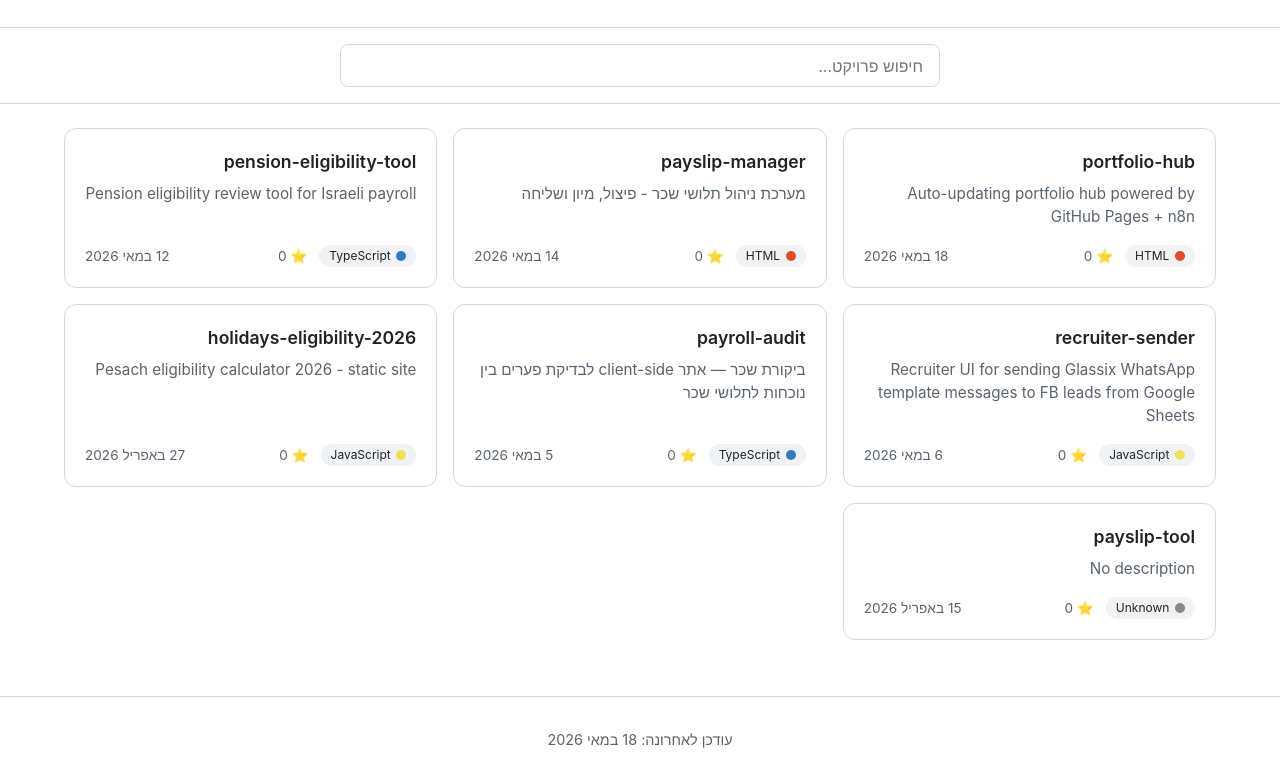
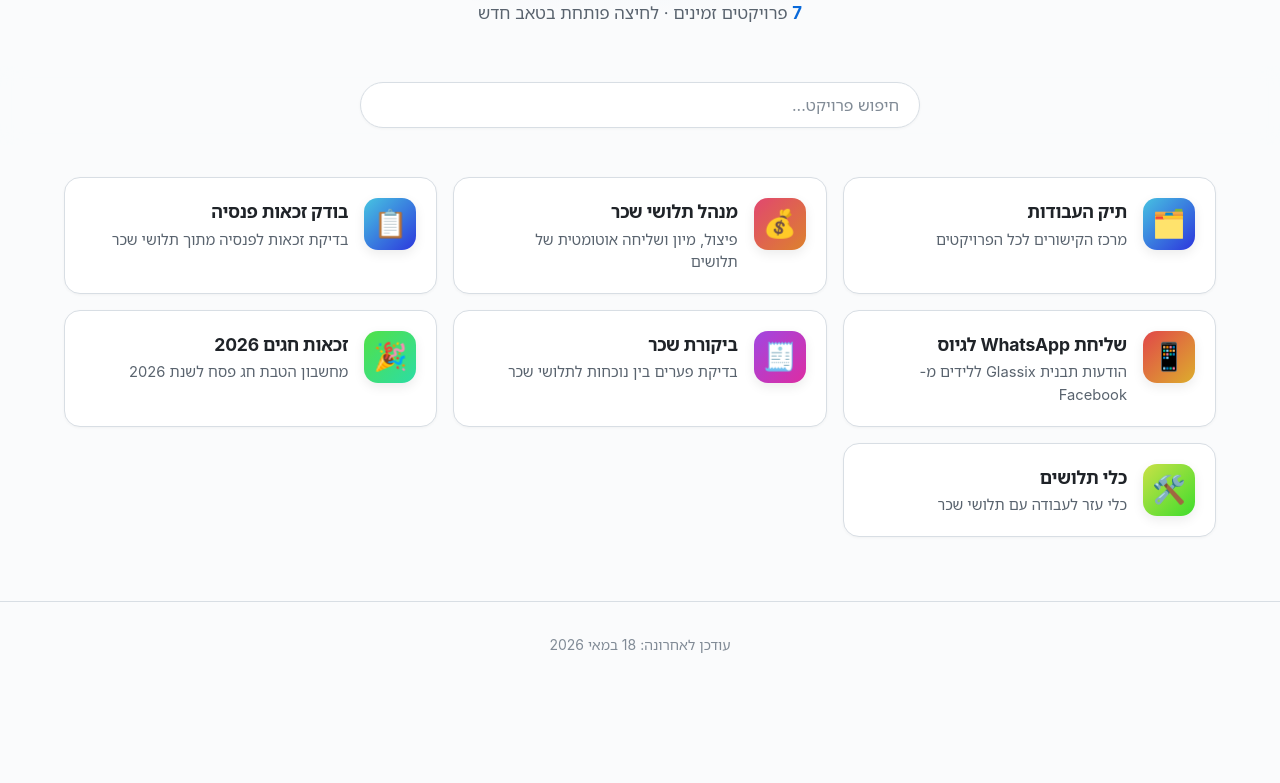
Before and after one commit to oren3443-hue/portfolio-hub, a plain HTML site: page index.html in a window 1280 px wide. Shown: the part 146-929 px from the top of the page. After the commit the page ends 834 px from the top, so only its background shows below. Drawn offline with Linux system fonts and the light colour scheme.

Commit message:
Redesign UI as Hebrew quick-link launcher with per-project icons and gradients

```diff
--- a/index.html
+++ b/index.html
@@ -7,61 +7,89 @@
   <link rel="icon" type="image/svg+xml" href="favicon.svg">
   <meta name="theme-color" content="#3b82f6" media="(prefers-color-scheme: light)">
   <meta name="theme-color" content="#8b5cf6" media="(prefers-color-scheme: dark)">
+  <meta name="description" content="תיק העבודות של אורן - אוסף פרויקטים בתחומי אוטומציה ו-AI">
   <style>
     :root {
-      --bg: #ffffff;
+      --bg: #fafbfc;
       --bg-card: #ffffff;
-      --bg-sticky: rgba(255, 255, 255, 0.85);
+      --bg-sticky: rgba(250, 251, 252, 0.85);
       --text: #1f2328;
       --text-muted: #59636e;
-      --border: #d1d9e0;
-      --border-strong: #afb8c1;
+      --text-subtle: #818b96;
+      --border: #d8dee4;
+      --border-hover: #afb8c1;
       --accent: #0969da;
-      --skeleton-base: #f0f3f6;
-      --skeleton-shine: #e6eaef;
+      --accent-glow: rgba(9, 105, 218, 0.14);
+      --shadow: 0 1px 3px rgba(0, 0, 0, 0.04);
+      --shadow-hover: 0 8px 24px rgba(0, 0, 0, 0.08);
+      --skeleton-base: #eef0f3;
+      --skeleton-shine: #e1e4e8;
     }
 
     @media (prefers-color-scheme: dark) {
       :root {
         --bg: #0d1117;
-        --bg-card: #151b23;
+        --bg-card: #161b22;
         --bg-sticky: rgba(13, 17, 23, 0.85);
         --text: #f0f6fc;
         --text-muted: #9198a1;
+        --text-subtle: #6a737d;
         --border: #2a313c;
-        --border-strong: #3d444d;
+        --border-hover: #3d444d;
         --accent: #4493f8;
-        --skeleton-base: #1a2029;
-        --skeleton-shine: #232a35;
+        --accent-glow: rgba(68, 147, 248, 0.20);
+        --shadow: 0 1px 3px rgba(0, 0, 0, 0.3);
+        --shadow-hover: 0 8px 24px rgba(0, 0, 0, 0.4);
+        --skeleton-base: #1c2128;
+        --skeleton-shine: #2a313c;
       }
     }
 
-    * {
-      box-sizing: border-box;
-    }
+    * { box-sizing: border-box; }
+
+    html { scroll-behavior: smooth; }
 
     body {
       margin: 0;
-      font-family: -apple-system, BlinkMacSystemFont, "Segoe UI", Roboto, "Helvetica Neue", Arial, "Noto Sans Hebrew", sans-serif;
+      font-family: "Heebo", -apple-system, BlinkMacSystemFont, "Segoe UI", "Noto Sans Hebrew", Roboto, "Helvetica Neue", Arial, sans-serif;
       background: var(--bg);
       color: var(--text);
-      line-height: 1.5;
+      line-height: 1.55;
       min-height: 100vh;
       display: flex;
       flex-direction: column;
+      -webkit-font-smoothing: antialiased;
+      -moz-osx-font-smoothing: grayscale;
     }
 
     header {
-      padding: 3rem 1.5rem 2rem;
+      padding: 4rem 1.5rem 2.5rem;
       text-align: center;
-      border-bottom: 1px solid var(--border);
+      position: relative;
+      overflow: hidden;
+    }
+
+    header::before {
+      content: '';
+      position: absolute;
+      inset: -50% 0 0 0;
+      background: radial-gradient(ellipse at top, var(--accent-glow), transparent 60%);
+      pointer-events: none;
+    }
+
+    header > * {
+      position: relative;
     }
 
     header h1 {
       margin: 0 0 0.5rem;
-      font-size: clamp(1.75rem, 4vw, 2.5rem);
-      font-weight: 700;
-      letter-spacing: -0.02em;
+      font-size: clamp(2rem, 5vw, 3rem);
+      font-weight: 800;
+      letter-spacing: -0.025em;
+      background: linear-gradient(135deg, var(--text) 0%, var(--accent) 100%);
+      -webkit-background-clip: text;
+      -webkit-text-fill-color: transparent;
+      background-clip: text;
     }
 
     header p {
@@ -70,40 +98,56 @@
       font-size: 1.05rem;
     }
 
+    .count {
+      font-weight: 700;
+      color: var(--accent);
+    }
+
     .search-wrap {
       position: sticky;
       top: 0;
       z-index: 10;
       padding: 1rem 1.5rem;
       background: var(--bg-sticky);
-      backdrop-filter: blur(8px);
-      -webkit-backdrop-filter: blur(8px);
-      border-bottom: 1px solid var(--border);
+      backdrop-filter: blur(12px);
+      -webkit-backdrop-filter: blur(12px);
+      border-bottom: 1px solid transparent;
+      transition: border-color 0.2s;
+    }
+
+    .search-wrap.scrolled {
+      border-bottom-color: var(--border);
     }
 
     .search-wrap input {
       width: 100%;
-      max-width: 600px;
+      max-width: 560px;
       margin: 0 auto;
       display: block;
-      padding: 0.65rem 1rem;
+      padding: 0.75rem 1.25rem;
       font-size: 1rem;
       font-family: inherit;
       color: var(--text);
       background: var(--bg-card);
       border: 1px solid var(--border);
-      border-radius: 8px;
+      border-radius: 999px;
       outline: none;
-      transition: border-color 0.15s;
+      transition: all 0.15s;
+      box-shadow: var(--shadow);
+    }
+
+    .search-wrap input::placeholder {
+      color: var(--text-subtle);
     }
 
     .search-wrap input:focus {
       border-color: var(--accent);
+      box-shadow: 0 0 0 3px var(--accent-glow);
     }
 
     main {
       flex: 1;
-      padding: 1.5rem;
+      padding: 2rem 1.5rem 3rem;
       max-width: 1200px;
       width: 100%;
       margin: 0 auto;
@@ -111,83 +155,96 @@
 
     .grid {
       display: grid;
-      grid-template-columns: repeat(auto-fit, minmax(280px, 1fr));
+      grid-template-columns: repeat(auto-fit, minmax(320px, 1fr));
       gap: 1rem;
     }
 
-    .card {
+    .tile {
       display: flex;
-      flex-direction: column;
-      padding: 1.25rem;
+      gap: 1rem;
+      padding: 1.25rem 1.25rem 1.25rem 2.25rem;
       background: var(--bg-card);
       border: 1px solid var(--border);
-      border-radius: 12px;
+      border-radius: 16px;
       text-decoration: none;
       color: inherit;
-      transition: border-color 0.15s, transform 0.15s;
+      transition: transform 0.2s ease, box-shadow 0.2s ease, border-color 0.2s ease;
+      box-shadow: var(--shadow);
+      position: relative;
+      overflow: hidden;
+      align-items: flex-start;
     }
 
-    .card:hover,
-    .card:focus-visible {
-      border-color: var(--accent);
-      transform: translateY(-2px);
+    .tile:hover,
+    .tile:focus-visible {
+      border-color: var(--border-hover);
+      transform: translateY(-3px);
+      box-shadow: var(--shadow-hover);
       outline: none;
     }
 
-    .card h3 {
-      margin: 0 0 0.5rem;
+    .tile-icon {
+      flex-shrink: 0;
+      width: 52px;
+      height: 52px;
+      border-radius: 14px;
+      display: grid;
+      place-items: center;
+      font-size: 1.7rem;
+      transition: transform 0.25s ease;
+      box-shadow: 0 4px 12px rgba(0, 0, 0, 0.08);
+    }
+
+    .tile:hover .tile-icon {
+      transform: scale(1.08) rotate(-4deg);
+    }
+
+    .tile-content {
+      flex: 1;
+      min-width: 0;
+      display: flex;
+      flex-direction: column;
+      gap: 0.2rem;
+    }
+
+    .tile-title {
+      margin: 0;
       font-size: 1.1rem;
-      font-weight: 600;
+      font-weight: 700;
+      letter-spacing: -0.01em;
+      color: var(--text);
       word-break: break-word;
     }
 
-    .card .desc {
-      margin: 0 0 1rem;
+    .tile-desc {
+      margin: 0;
       color: var(--text-muted);
-      font-size: 0.95rem;
-      flex: 1;
+      font-size: 0.92rem;
+      line-height: 1.5;
     }
 
-    .card .meta {
-      display: flex;
-      align-items: center;
-      gap: 0.75rem;
-      flex-wrap: wrap;
-      font-size: 0.85rem;
-      color: var(--text-muted);
+    .tile-arrow {
+      position: absolute;
+      left: 1rem;
+      top: 50%;
+      transform: translateY(-50%) translateX(8px);
+      font-size: 1.25rem;
+      color: var(--text-subtle);
+      opacity: 0;
+      transition: opacity 0.2s ease, transform 0.2s ease, color 0.2s ease;
+      pointer-events: none;
+      line-height: 1;
     }
 
-    .lang-badge {
-      display: inline-flex;
-      align-items: center;
-      gap: 0.35rem;
-      padding: 2px 10px;
-      border-radius: 999px;
-      font-size: 0.75rem;
-      color: var(--text);
-      background: var(--skeleton-base);
+    .tile:hover .tile-arrow {
+      opacity: 1;
+      transform: translateY(-50%) translateX(0);
+      color: var(--accent);
     }
 
-    .lang-dot {
-      width: 10px;
-      height: 10px;
-      border-radius: 50%;
-      display: inline-block;
-    }
-
-    .stars {
-      display: inline-flex;
-      align-items: center;
-      gap: 0.25rem;
-    }
-
-    .updated {
-      margin-inline-start: auto;
-    }
-
-    .skeleton-card {
-      height: 180px;
-      border-radius: 12px;
+    .skeleton-tile {
+      height: 96px;
+      border-radius: 16px;
       background: linear-gradient(90deg, var(--skeleton-base) 0%, var(--skeleton-shine) 50%, var(--skeleton-base) 100%);
       background-size: 200% 100%;
       animation: shimmer 1.5s infinite linear;
@@ -198,31 +255,26 @@
       100% { background-position: -200% 0; }
     }
 
-    .error {
+    .message {
+      grid-column: 1 / -1;
       text-align: center;
-      padding: 3rem 1rem;
+      padding: 3rem 1.5rem;
       color: var(--text-muted);
     }
 
-    .error h2 {
+    .message h2 {
       color: var(--text);
       margin: 0 0 0.5rem;
-    }
-
-    .empty {
-      grid-column: 1 / -1;
-      text-align: center;
-      padding: 2rem;
-      color: var(--text-muted);
+      font-size: 1.5rem;
     }
 
     footer {
       padding: 2rem 1.5rem;
       text-align: center;
-      color: var(--text-muted);
-      font-size: 0.9rem;
+      color: var(--text-subtle);
+      font-size: 0.875rem;
       border-top: 1px solid var(--border);
-      margin-top: 2rem;
+      margin-top: 1rem;
     }
 
     footer a {
@@ -235,9 +287,18 @@
     }
 
     @media (max-width: 480px) {
-      header { padding: 2rem 1rem 1.5rem; }
+      header { padding: 2.5rem 1rem 1.5rem; }
       .search-wrap { padding: 0.75rem 1rem; }
-      main { padding: 1rem; }
+      main { padding: 1.5rem 1rem 2rem; }
+      .grid { gap: 0.75rem; }
+      .tile {
+        padding: 1rem 1rem 1rem 2rem;
+      }
+      .tile-icon {
+        width: 44px;
+        height: 44px;
+        font-size: 1.5rem;
+      }
     }
   </style>
 </head>
@@ -247,13 +308,14 @@
     <p id="tagline">טוען...</p>
   </header>
 
-  <div class="search-wrap">
+  <div class="search-wrap" id="searchWrap">
     <input
       type="search"
       id="search"
-      placeholder="חיפוש פרויקט…"
+      placeholder="חיפוש פרויקט..."
       aria-label="חיפוש פרויקט"
-      autocomplete="off">
+      autocomplete="off"
+      spellcheck="false">
   </div>
 
   <main>
@@ -265,49 +327,77 @@
   </footer>
 
   <script>
-    // GitHub language colors (most common languages)
-    const LANG_COLORS = {
-      JavaScript: '#f1e05a',
-      TypeScript: '#3178c6',
-      Python: '#3572A5',
-      HTML: '#e34c26',
-      CSS: '#563d7c',
-      SCSS: '#c6538c',
-      Java: '#b07219',
-      'C++': '#f34b7d',
-      C: '#555555',
-      'C#': '#178600',
-      Go: '#00ADD8',
-      Rust: '#dea584',
-      Ruby: '#701516',
-      PHP: '#4F5D95',
-      Swift: '#F05138',
-      Kotlin: '#A97BFF',
-      Shell: '#89e051',
-      Vue: '#41b883',
-      Svelte: '#ff3e00',
-      Dart: '#00B4AB'
+    // ========================================================
+    // Hebrew display overrides — edit here to add or polish.
+    // Keyed by the repository name on GitHub.
+    // ========================================================
+    const OVERRIDES = {
+      'portfolio-hub': {
+        title: 'תיק העבודות',
+        description: 'מרכז הקישורים לכל הפרויקטים',
+        icon: '🗂️'
+      },
+      'payslip-manager': {
+        title: 'מנהל תלושי שכר',
+        description: 'פיצול, מיון ושליחה אוטומטית של תלושים',
+        icon: '💰'
+      },
+      'pension-eligibility-tool': {
+        title: 'בודק זכאות פנסיה',
+        description: 'בדיקת זכאות לפנסיה מתוך תלושי שכר',
+        icon: '📋'
+      },
+      'recruiter-sender': {
+        title: 'שליחת WhatsApp לגיוס',
+        description: 'הודעות תבנית Glassix ללידים מ-Facebook',
+        icon: '📱'
+      },
+      'payroll-audit': {
+        title: 'ביקורת שכר',
+        description: 'בדיקת פערים בין נוכחות לתלושי שכר',
+        icon: '🧾'
+      },
+      'holidays-eligibility-2026': {
+        title: 'זכאות חגים 2026',
+        description: 'מחשבון הטבת חג פסח לשנת 2026',
+        icon: '🎉'
+      },
+      'payslip-tool': {
+        title: 'כלי תלושים',
+        description: 'כלי עזר לעבודה עם תלושי שכר',
+        icon: '🛠️'
+      }
     };
+
+    // Deterministic pleasant gradient per project name
+    function hueFromName(name) {
+      let h = 0;
+      for (let i = 0; i < name.length; i++) {
+        h = (h * 31 + name.charCodeAt(i)) & 0xffff;
+      }
+      return h % 360;
+    }
+
+    function gradientFor(name) {
+      const h = hueFromName(name);
+      return `linear-gradient(135deg, hsl(${h}, 72%, 58%), hsl(${(h + 45) % 360}, 72%, 52%))`;
+    }
 
     const grid = document.getElementById('grid');
     const searchInput = document.getElementById('search');
     const taglineEl = document.getElementById('tagline');
     const footerText = document.getElementById('footer-text');
+    const searchWrap = document.getElementById('searchWrap');
 
     let allProjects = [];
 
     function showSkeleton() {
-      grid.innerHTML = '';
-      for (let i = 0; i < 6; i++) {
-        const sk = document.createElement('div');
-        sk.className = 'skeleton-card';
-        grid.appendChild(sk);
-      }
+      grid.innerHTML = Array(6).fill('<div class="skeleton-tile"></div>').join('');
     }
 
     function showError() {
       grid.innerHTML = `
-        <div class="error" style="grid-column: 1 / -1;">
+        <div class="message">
           <h2>אופס</h2>
           <p>לא הצלחנו לטעון את הפרויקטים. נסה לרענן.</p>
         </div>`;
@@ -315,10 +405,9 @@
 
     function formatDate(iso) {
       try {
-        const d = new Date(iso);
         return new Intl.DateTimeFormat('he-IL', {
           year: 'numeric', month: 'long', day: 'numeric'
-        }).format(d);
+        }).format(new Date(iso));
       } catch {
         return iso;
       }
@@ -330,38 +419,43 @@
       return div.innerHTML;
     }
 
-    function langBadge(language) {
-      const color = LANG_COLORS[language] || '#888888';
-      return `
-        <span class="lang-badge">
-          <span class="lang-dot" style="background:${color}"></span>
-          ${escapeHtml(language || 'לא ידוע')}
-        </span>`;
+    function applyOverride(project) {
+      const ov = OVERRIDES[project.name] || {};
+      return {
+        name: project.name,
+        title: ov.title || project.name,
+        description: ov.description || project.description || 'אין תיאור',
+        icon: ov.icon || '🔗',
+        url: project.url
+      };
     }
 
-    function renderCard(project) {
-      const safeName = escapeHtml(project.name);
-      const safeDesc = escapeHtml(project.description || 'אין תיאור');
-      const safeUrl = encodeURI(project.url || '#');
-      const stars = Number(project.stars) || 0;
+    function renderTile(project) {
+      const p = applyOverride(project);
+      const safeTitle = escapeHtml(p.title);
+      const safeDesc = escapeHtml(p.description);
+      const safeUrl = encodeURI(p.url || '#');
+      const grad = gradientFor(p.name);
       return `
-        <a class="card" href="${safeUrl}" target="_blank" rel="noopener noreferrer">
-          <h3>${safeName}</h3>
-          <p class="desc">${safeDesc}</p>
-          <div class="meta">
-            ${langBadge(project.language)}
-            <span class="stars">⭐ ${stars}</span>
-            <span class="updated">${formatDate(project.updatedAt)}</span>
+        <a class="tile" href="${safeUrl}" target="_blank" rel="noopener noreferrer" aria-label="${safeTitle}">
+          <div class="tile-icon" style="background:${grad}" aria-hidden="true">${p.icon}</div>
+          <div class="tile-content">
+            <h2 class="tile-title">${safeTitle}</h2>
+            <p class="tile-desc">${safeDesc}</p>
           </div>
+          <span class="tile-arrow" aria-hidden="true">←</span>
         </a>`;
     }
 
     function renderProjects(projects) {
       if (!projects.length) {
-        grid.innerHTML = `<div class="empty">לא נמצאו פרויקטים תואמים.</div>`;
+        grid.innerHTML = `
+          <div class="message">
+            <p>לא נמצאו פרויקטים תואמים.</p>
+          </div>`;
         return;
       }
-      grid.innerHTML = projects.map(renderCard).join('');
+      grid.innerHTML = projects.map(renderTile).join('');
     }
 
     function applyFilter() {
@@ -371,9 +465,11 @@
         return;
       }
       const filtered = allProjects.filter(p => {
+        const ov = OVERRIDES[p.name] || {};
+        const title = (ov.title || p.name || '').toLowerCase();
+        const desc = (ov.description || p.description || '').toLowerCase();
         const name = (p.name || '').toLowerCase();
-        const desc = (p.description || '').toLowerCase();
-        return name.includes(q) || desc.includes(q);
+        return title.includes(q) || desc.includes(q) || name.includes(q);
       });
       renderProjects(filtered);
     }
@@ -385,17 +481,16 @@
         if (!res.ok) throw new Error('HTTP ' + res.status);
         const data = await res.json();
 
-        if (data.owner?.tagline) {
-          taglineEl.textContent = data.owner.tagline;
-        } else {
-          taglineEl.textContent = '';
-        }
+        allProjects = Array.isArray(data.projects) ? data.projects : [];
+
+        const count = allProjects.length;
+        taglineEl.innerHTML =
+          `<span class="count">${count}</span> פרויקטים זמינים · לחיצה פותחת בטאב חדש`;
 
         if (data.lastUpdated) {
           footerText.textContent = 'עודכן לאחרונה: ' + formatDate(data.lastUpdated);
         }
 
-        allProjects = Array.isArray(data.projects) ? data.projects : [];
         renderProjects(allProjects);
       } catch (err) {
         console.error('Failed to load projects.json:', err);
@@ -405,6 +500,9 @@
     }
 
     searchInput.addEventListener('input', applyFilter);
+    window.addEventListener('scroll', () => {
+      searchWrap.classList.toggle('scrolled', window.scrollY > 8);
+    }, { passive: true });
     document.addEventListener('DOMContentLoaded', load);
   </script>
 </body>
```
